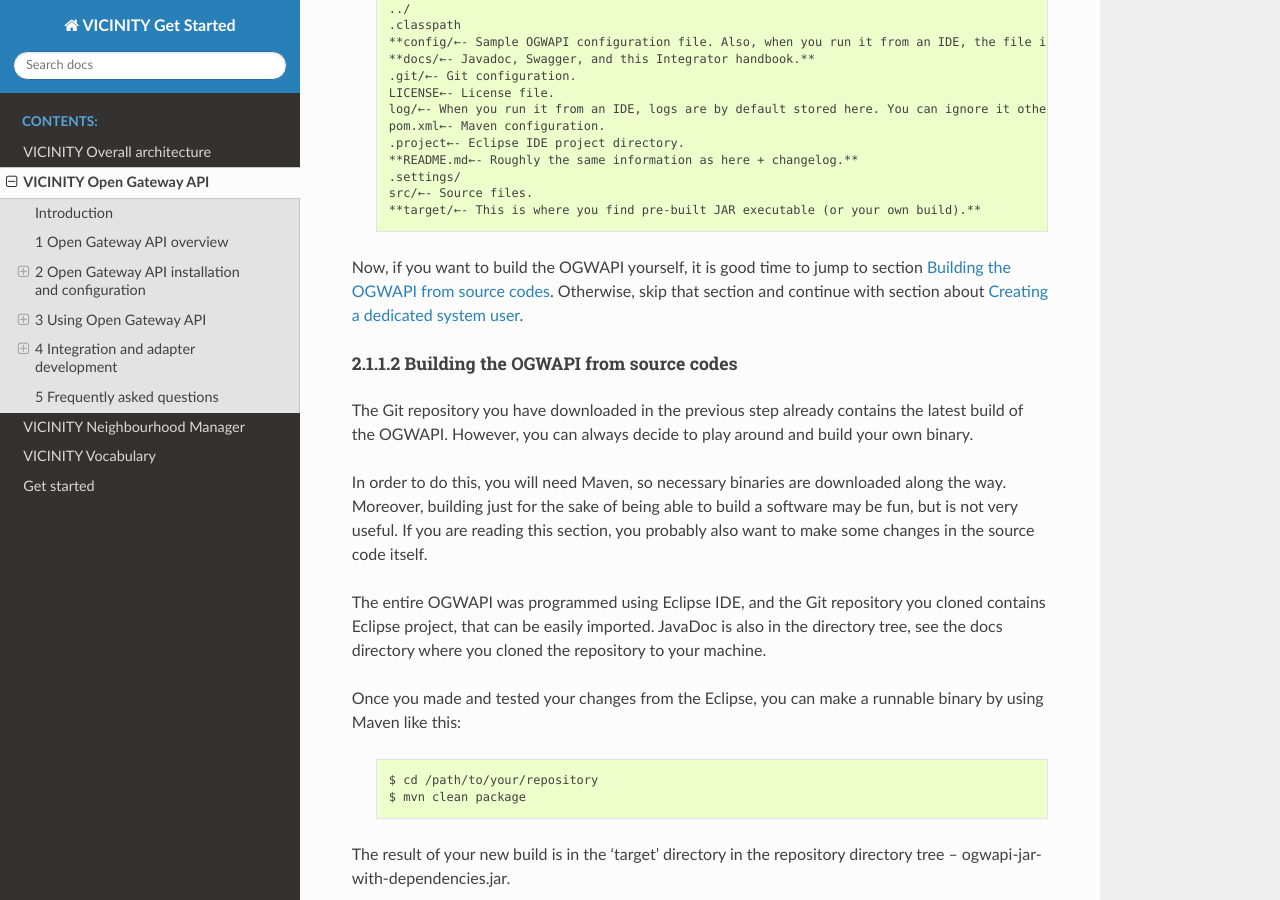
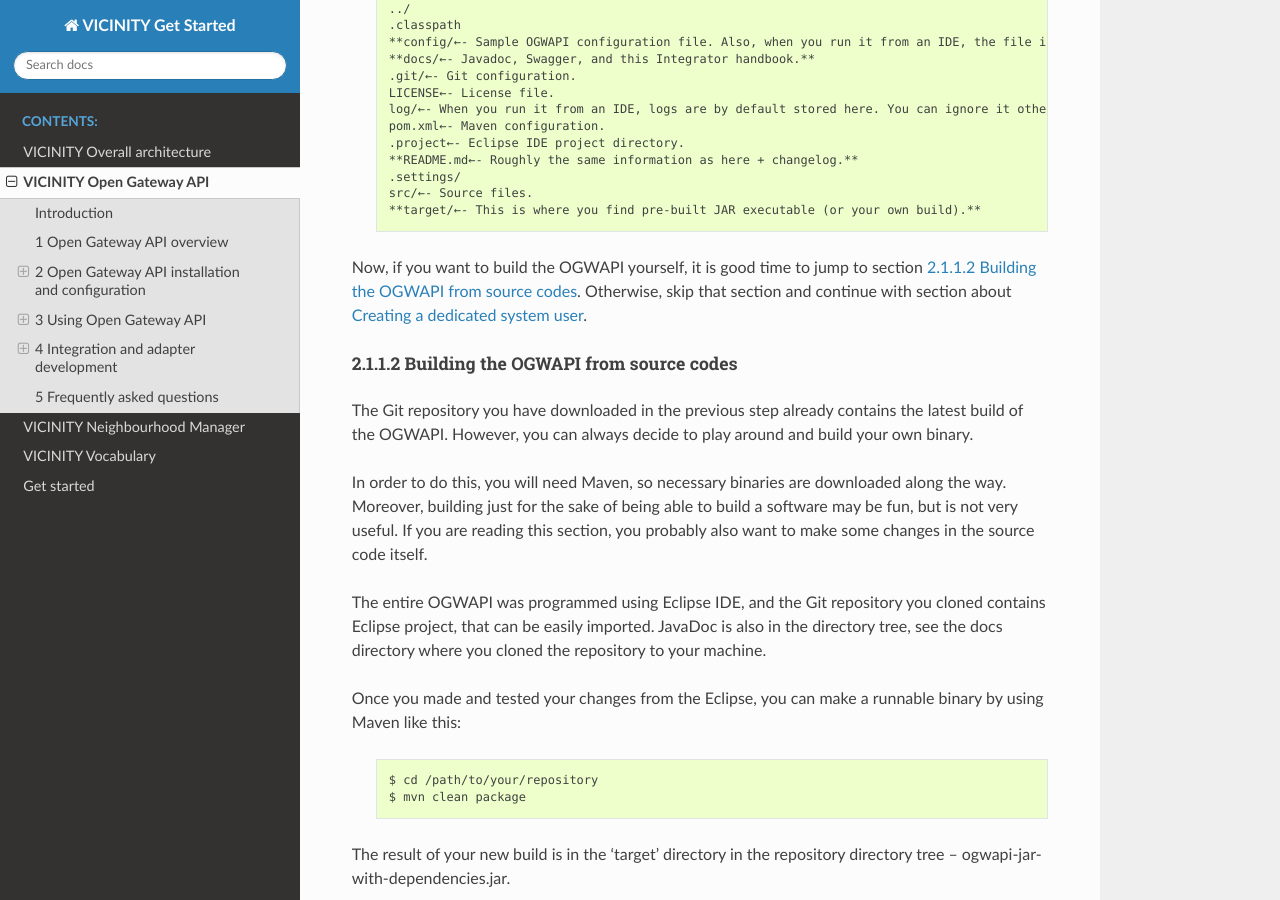
Before and after one commit to vicinityh2020/vicinity-get-started, a Sphinx documentation site: the page built from docs/open-gateway-api.rst, in a window 1280 px wide and 900 px high, scrolled down 3478 px. Built offline with Sphinx 7.4.7 and the Read the Docs theme 2.0.0, drawn with Linux system fonts in a browser that asks for light colours; formulas are drawn with MathJax 3; part of the change alters nothing that is shown.

```diff
--- a/docs/open-gateway-api.rst
+++ b/docs/open-gateway-api.rst
@@ -172,8 +172,7 @@ directories are in bold:
     **target/←- This is where you find pre-built JAR executable (or your own build).**
 
 Now, if you want to build the OGWAPI yourself, it is good time to jump
-to section :ref:`Building the OGWAPI from source
-codes <reference-2112>`. Otherwise,
+to section :ref:`reference-2112`. Otherwise,
 skip that section and continue with section about `Creating a dedicated
 system user <#Creating%20a%20dedicated%20system%20user>`__.
 
```
